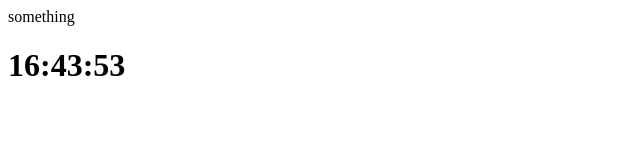
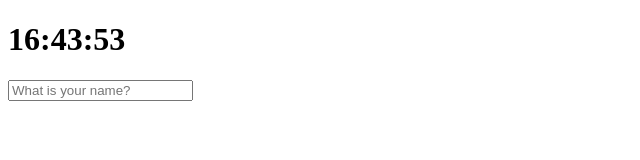
Before and after one commit to wjdgh7587/JS-Application01, a plain HTML site: page index.html in a window 1280 px wide. Shown: the whole page, without its empty margins (0-640 px from the left). Drawn offline with Linux system fonts and the light colour scheme.

Commit message:
Update index.html

```diff
--- a/index.html
+++ b/index.html
@@ -13,10 +13,17 @@
 <body>
     <!-- <script src="index.js"></script> -->
 
-	<div class="js-clock">something
+    <div class="js-clock">
         <h1 class="js-title">00:00</h1>
     </div>
+
+    <form action="" class="js-form form">
+        <input type="text" name="" value="" placeholder="What is your name?">
+    </form>
+    <h4 class="js-greetings greetings"></h4>
+
     <script src="clock.js"></script>
+    <script src="greeting.js"></script>
 
 </body>
 
```
Lines whose indentation alone changed are shown as unchanged.
